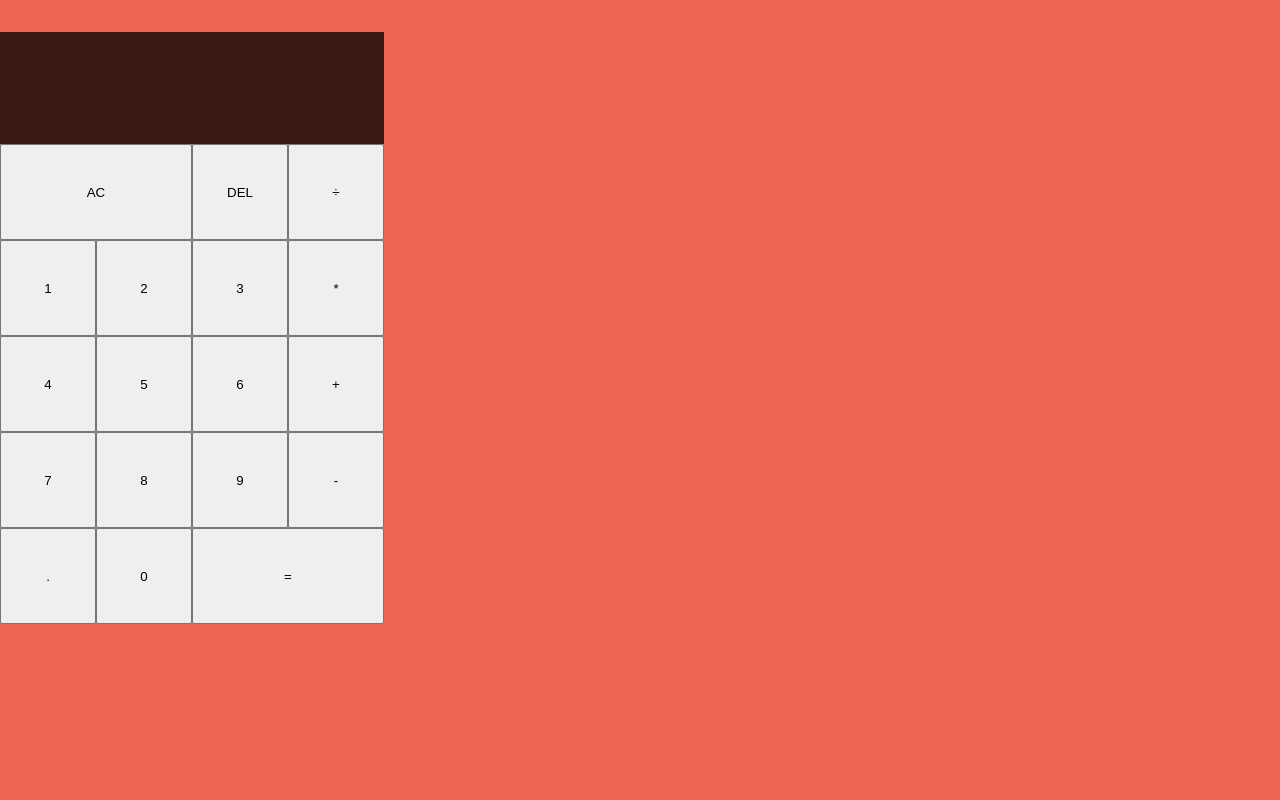
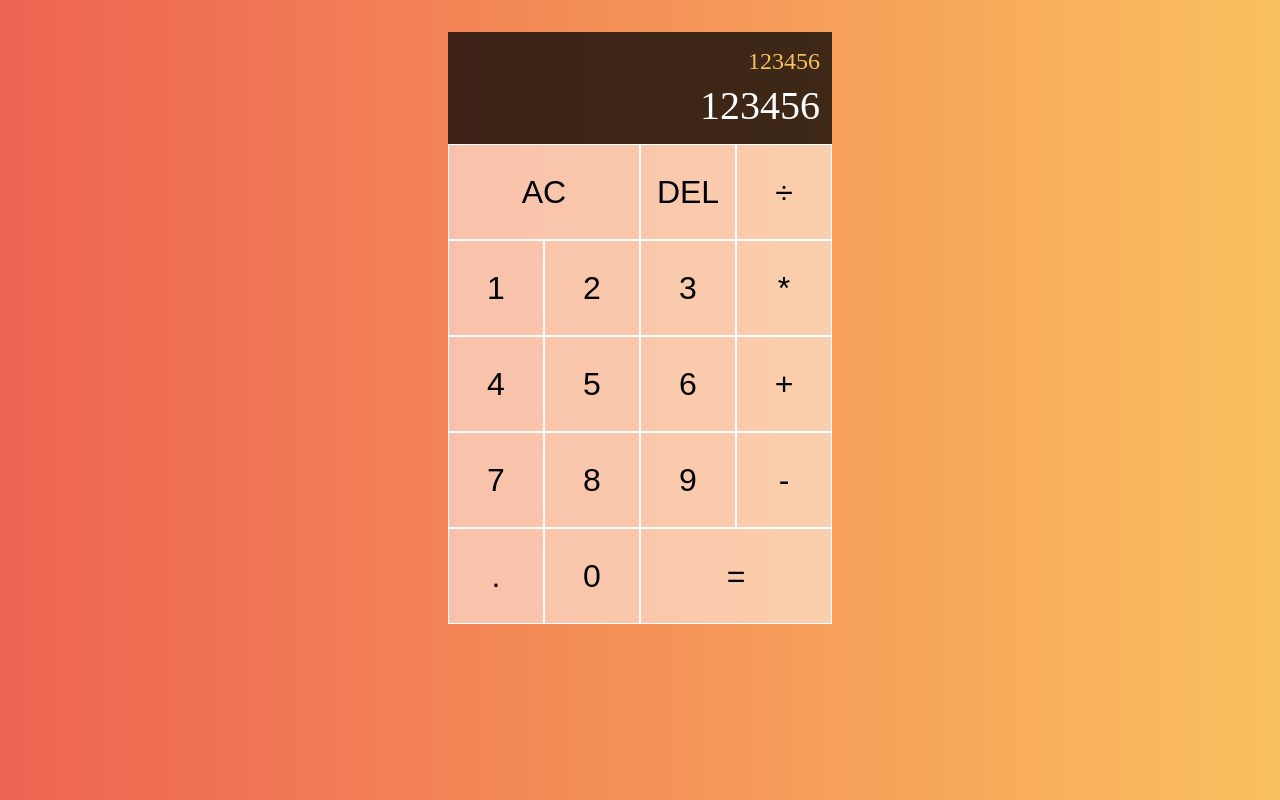
Before and after one commit to Azusa89/react-calc, a React (Vite) app: page / in a window 1280 px wide. Built offline with nearby package versions, Linux system fonts and the light colour scheme.

Commit message:
base styling

```diff
--- a/src/App.css
+++ b/src/App.css
@@ -6,14 +6,31 @@
 
 body {
   margin: 0;
-  background: var(--fire-opal);
+  background: linear-gradient(
+    to right,
+    var(--fire-opal),
+    var(--maximum-yellow-red)
+  );
 }
 
 .calculator-grid {
   display: grid;
   margin-top: 2rem;
+  justify-content: center;
   grid-template-columns: repeat(4, 6rem);
   grid-template-rows: minmax(7rem, auto) repeat(5, 6rem);
+}
+
+.calculator-grid > button {
+  cursor: pointer;
+  font-size: 2rem;
+  border: 1px solid white;
+  background-color: rgba(255, 255, 255, 0.5);
+}
+
+.calculator-grid > button:hover,
+.calculator-grid > button:focus {
+  background-color: rgba(255, 255, 255, 0.9);
 }
 
 .span-two {
@@ -24,4 +41,20 @@ body {
   grid-column: 1 / -1;
   background-color: rgba(0, 0, 0, 0.75);
   display: flex;
+  flex-direction: column;
+  align-items: flex-end;
+  justify-content: space-around;
+  padding: 0.75rem;
+  word-wrap: break-word;
+  word-break: break-all;
 }
+
+.output .previous-operand {
+  color: var(--maximum-yellow-red);
+  font-size: 1.5rem;
+}
+
+.output .current-operand {
+  color: white;
+  font-size: 2.5rem;
+}
--- a/src/App.jsx
+++ b/src/App.jsx
@@ -4,8 +4,8 @@ function App() {
   return (
     <div className="calculator-grid">
       <div className="output">
-        <div className="previous-operand"></div>
-        <div className="current-operand"></div>
+        <div className="previous-operand">123456</div>
+        <div className="current-operand">123456</div>
       </div>
       <button className="span-two">AC</button>
       <button>DEL</button>
```
